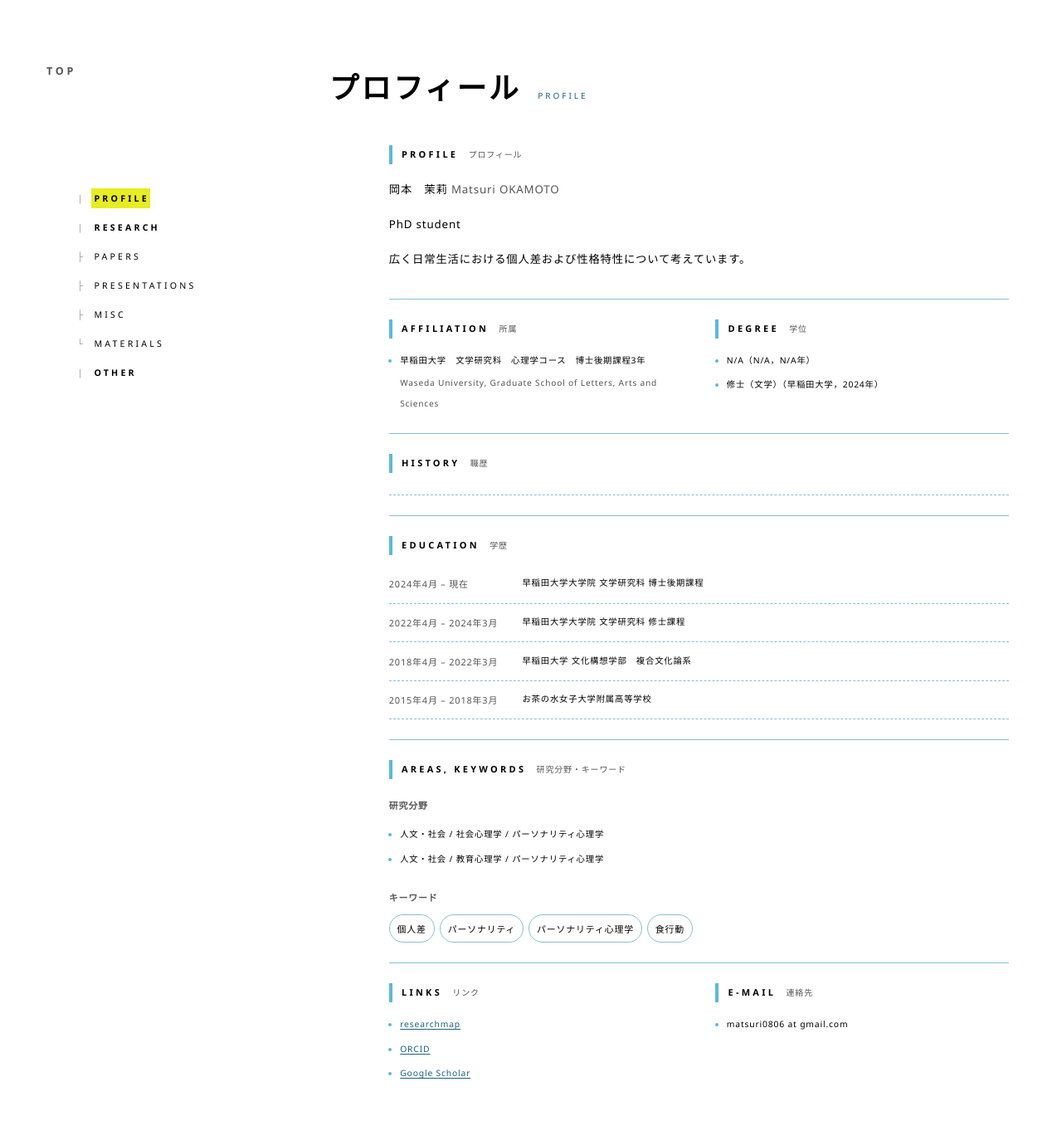
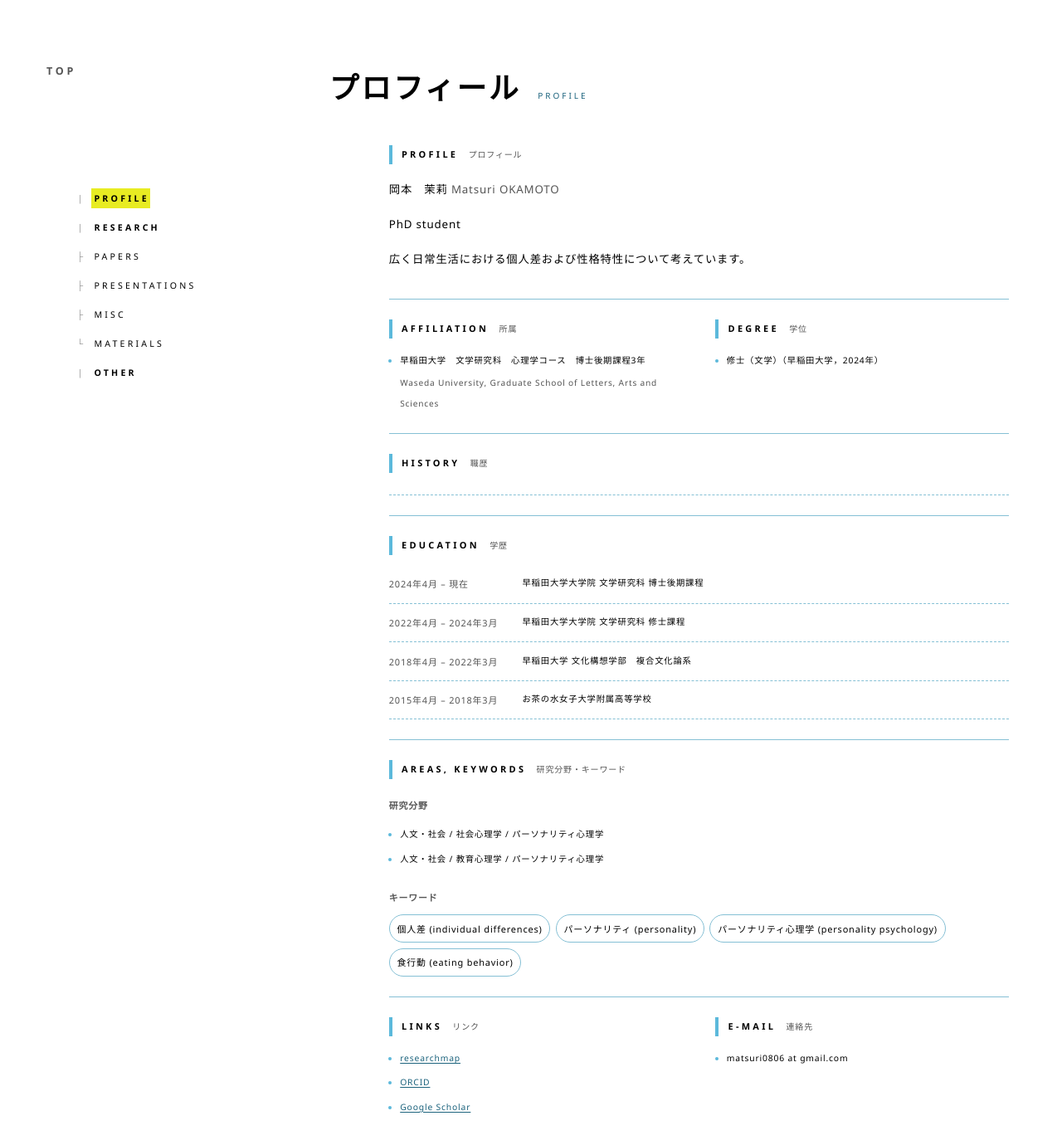
Before and after one commit to Matsuri-O/Matsuri-O.github.io, a Jekyll site: the page built from information.html, in a window 1280 px wide and 1400 px high. Shown: the top 1380 px of the window at 83% size. Built offline with Jekyll 4.4.1, drawn with Linux system fonts in a browser that asks for light colours.

Commit message:
Update profile.yml

```diff
--- a/_data/profile.yml
+++ b/_data/profile.yml
@@ -12,9 +12,9 @@ affiliation:
     en: Waseda University, Graduate School of Letters, Arts and Sciences
     position: 博士後期課程3年
 degree:
-  - name: "N/A"
-    institution: "N/A"
-    year: "N/A"
+  #- name: "N/A"
+    #institution: "N/A"
+    #year: "N/A"
   - name: 修士（文学）
     institution: 早稲田大学
     year: 2024
@@ -44,10 +44,10 @@ areas:
   - 人文・社会 / 社会心理学 / パーソナリティ心理学
   - 人文・社会 / 教育心理学 / パーソナリティ心理学
 keywords:
-  - 個人差
-  - パーソナリティ
-  - パーソナリティ心理学
-  - 食行動
+  - 個人差 (individual differences)
+  - パーソナリティ (personality)
+  - パーソナリティ心理学 (personality psychology)
+  - 食行動 (eating behavior)
 
 # ⑤ リンク（URL を書き換えてください）
 links:
```
